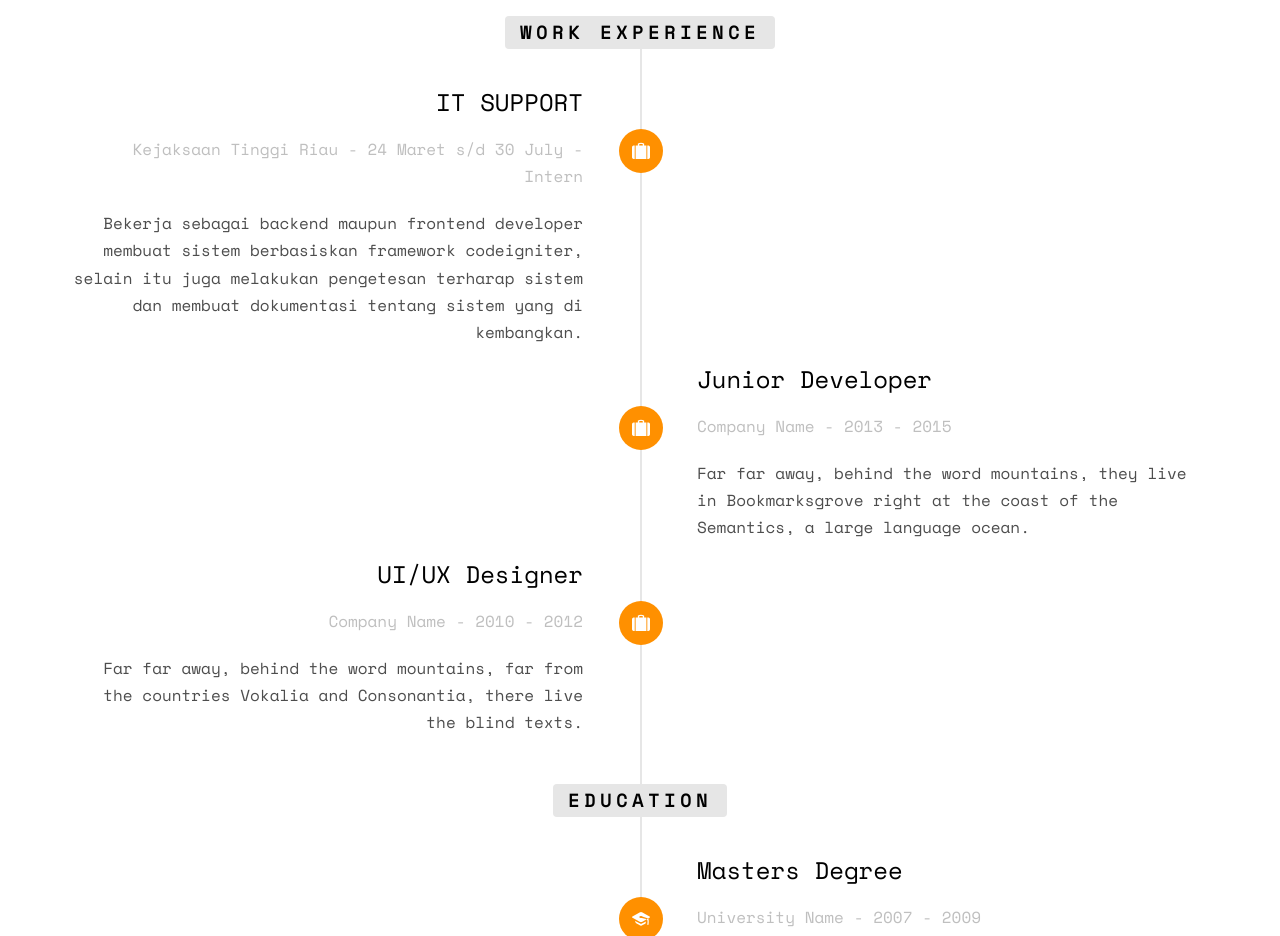
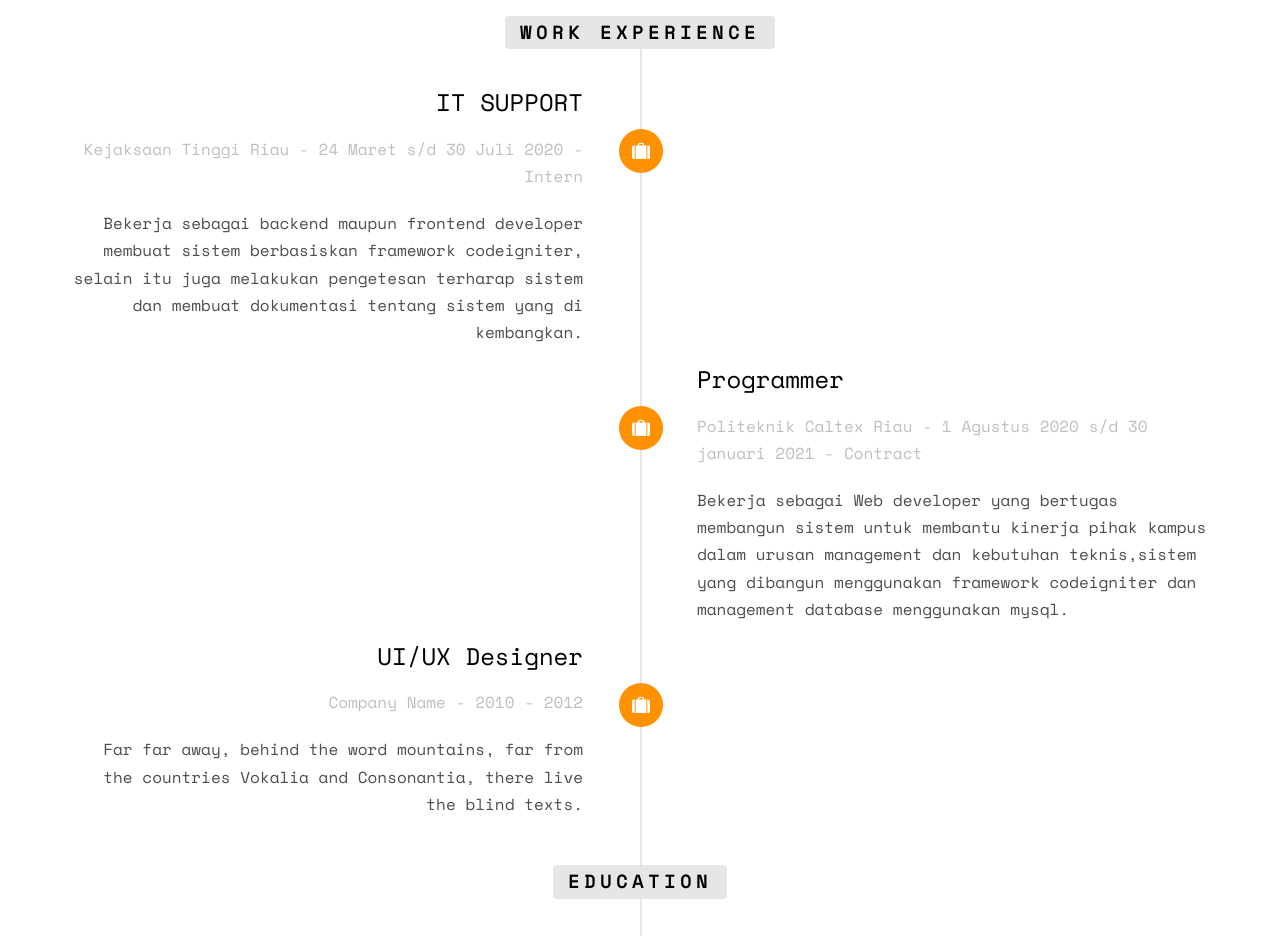
Before and after one commit to Molinaazlova/Molinaazlova.github.io, a plain HTML site: page index.html in a window 1280 px wide. Shown: the part 1860-2796 px from the top of the page. Drawn offline with nearby package versions, Linux system fonts and the light colour scheme; some packages are replaced by stand-ins of ours; no server answers; files whose address does not match are found by name.

Commit message:
Update index.html
update code

```diff
--- a/index.html
+++ b/index.html
@@ -132,7 +132,7 @@
 							<div class="timeline-panel">
 								<div class="timeline-heading">
 									<h3 class="timeline-title">IT SUPPORT</h3>
-									<span class="company">Kejaksaan Tinggi Riau - 24 Maret s/d 30 July - Intern </span>
+									<span class="company">Kejaksaan Tinggi Riau - 24 Maret s/d 30 Juli 2020 - Intern </span>
 								</div>
 								<div class="timeline-body">
 									<p>Bekerja sebagai backend maupun frontend developer membuat sistem berbasiskan framework codeigniter, selain itu juga melakukan pengetesan terharap sistem dan membuat dokumentasi tentang sistem yang di kembangkan.</p>
@@ -143,11 +143,11 @@
 							<div class="timeline-badge"><i class="icon-suitcase"></i></div>
 							<div class="timeline-panel">
 								<div class="timeline-heading">
-									<h3 class="timeline-title">Junior Developer</h3>
-									<span class="company">Company Name - 2013 - 2015</span>
+									<h3 class="timeline-title">Programmer</h3>
+									<span class="company">Politeknik Caltex Riau - 1 Agustus 2020 s/d 30 januari 2021 - Contract</span>
 								</div>
 								<div class="timeline-body">
-									<p>Far far away, behind the word mountains, they live in Bookmarksgrove right at the coast of the Semantics, a large language ocean.</p>
+									<p>Bekerja sebagai Web developer yang bertugas membangun sistem untuk membantu kinerja pihak kampus dalam urusan management dan kebutuhan teknis,sistem yang dibangun menggunakan framework codeigniter dan management database menggunakan mysql.</p>
 								</div>
 							</div>
 						</li>
```
